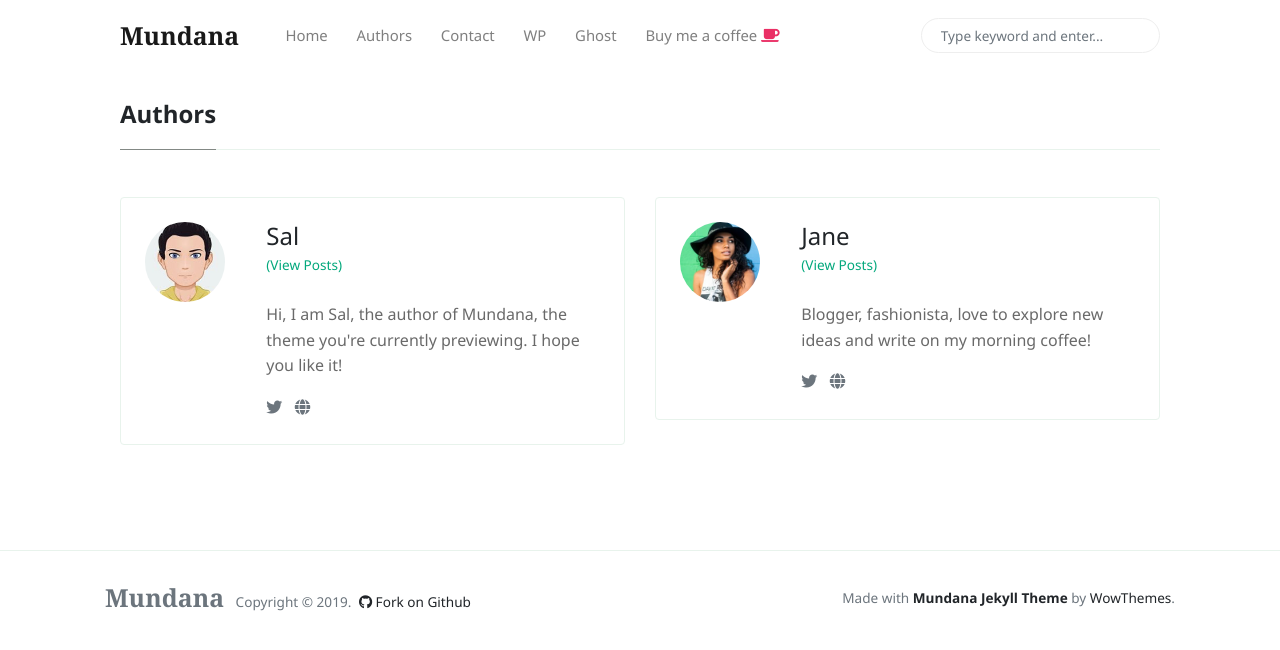
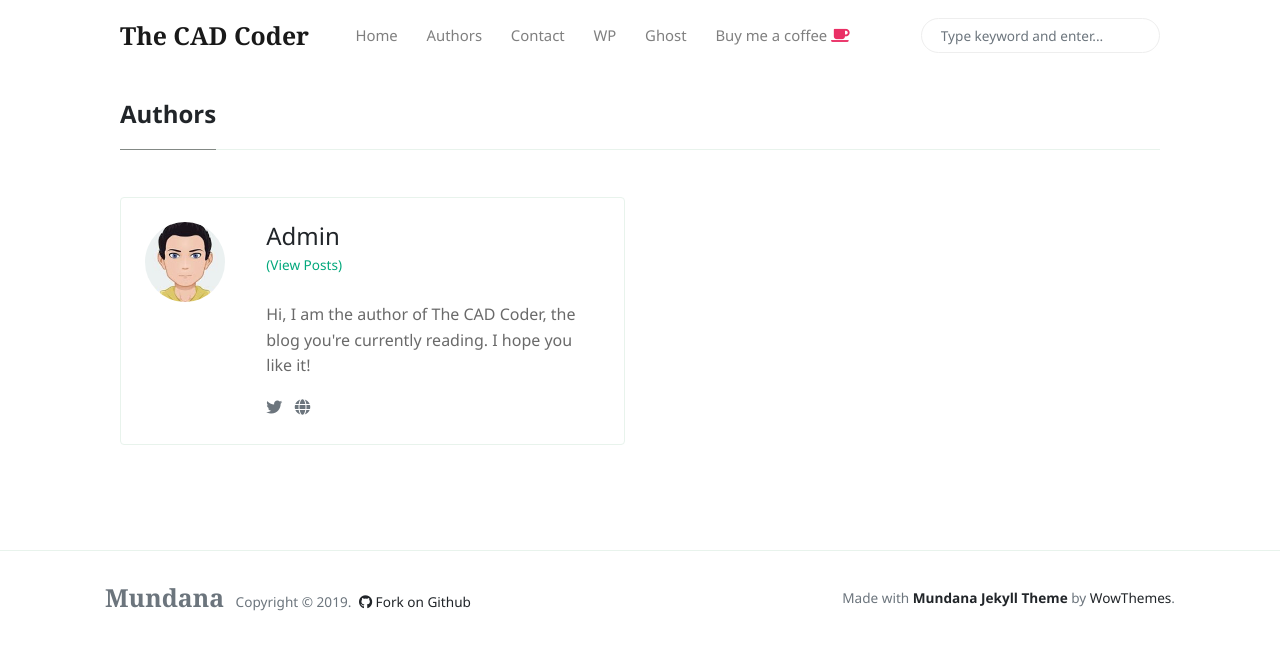
Before and after one commit to prashantbaher/mundana-blog, a Jekyll site: the page built from _pages/authors-list.html, in a window 1280 px wide. Shown: the top 650 px of the page. Built offline with Jekyll 4.4.1, drawn with Linux system fonts in a browser that asks for light colours; nearby versions of some CDN libraries.

Commit message:
update config file

```diff
--- a/_config.yml
+++ b/_config.yml
@@ -1,5 +1,5 @@
 # Site
-name: 'Mundana'
+name: 'The CAD Coder'
 description: 'Mundana is a free Jekyll theme for awesome people like you, Medium like.'
 logo: 'assets/images/logo.png'
 favicon: 'assets/images/favicon.ico'
@@ -20,20 +20,20 @@ plugins:
 
 authors:
     sal:
-      name:           Sal
-      site:           https://www.wowthemes.net
+      name:           Admin
+      site:           https://thecadcoder.com
       avatar:         /assets/images/avatar1.jpg
-      bio:            "Hi, I am Sal, the author of Mundana, the theme you're currently previewing. I hope you like it!"
-      email:          wowthemesnet@gmail.com
-      twitter:        https://twitter.com/wowthemesnet
+      bio:            "Hi, I am the author of The CAD Coder, the blog you're currently reading. I hope you like it!"
+      email:          thecadcoder@gmail.com
+      twitter:        https://twitter.com/CadCoder
 
-    jane:
-      name:           Jane
-      site:           https://www.wowthemes.net
-      avatar:         /assets/images/avatar2.jpg
-      bio:            "Blogger, fashionista, love to explore new ideas and write on my morning coffee!"
-      email:          fakemail@gmail.com
-      twitter:        https://twitter.com/wowthemesnet
+#    jane:
+#      name:           Jane
+#      site:           https://www.wowthemes.net
+#      avatar:         /assets/images/avatar2.jpg
+#      bio:            "Blogger, fashionista, love to explore new ideas and write on my morning coffee!"
+#      email:          fakemail@gmail.com
+#      twitter:        https://twitter.com/wowthemesnet
 
 # Defaults
 defaults:
```
